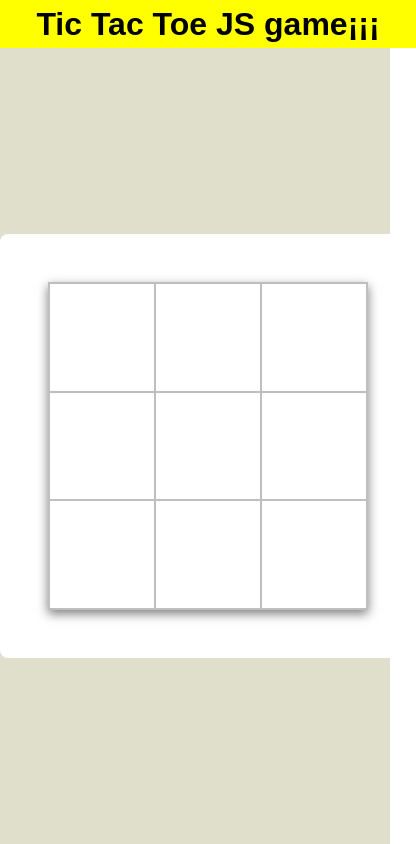
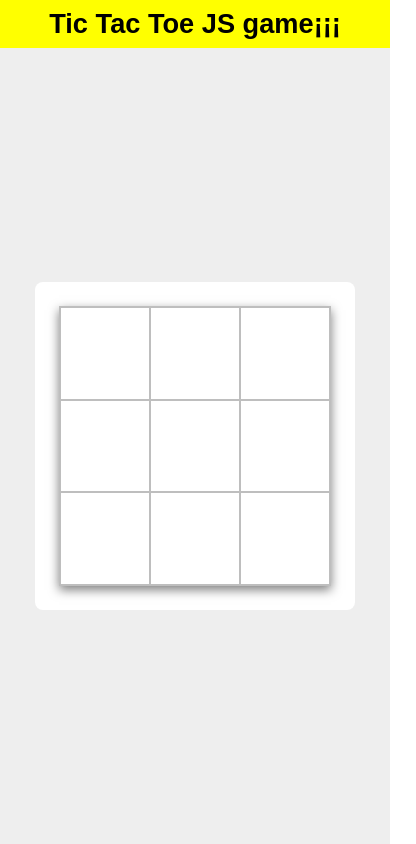
Before and after one commit to AlexisW42/TicTacToe-js, a plain HTML site: page index.html in a window 390 px wide. Shown: the whole page, 416 px wide, since content can reach past the window. Drawn offline with Linux system fonts and the light colour scheme.

Commit message:
Improved css for responsiveness

```diff
--- a/style.css
+++ b/style.css
@@ -4,11 +4,15 @@
   font-family: Arial, Helvetica, sans-serif;
 }
 
+:root {
+  --table-size: 17rem;
+}
+
 .container {
   height: 100vh;
   display: grid;
   grid-template-rows: 3rem 1fr;
-  background-color: rgb(223, 223, 203);
+  background-color: rgb(238, 238, 238);
 }
 
 .header {
@@ -16,7 +20,7 @@
   display: flex;
   justify-content: center;
   align-items: center;
-  font-size: 2rem; font-weight: bold;
+  font-size: 1.7rem; font-weight: bold;
 }
 
 .container-gameboard {
@@ -27,7 +31,7 @@
   grid-column: auto;
   grid-row: auto;
   grid-auto-flow: column;
-  padding: 3rem;
+  padding: 1.5rem;
   border-radius: .5rem;
 }
 /*
@@ -36,8 +40,8 @@
 } */
 
 table {
-  height: 20rem;
-  width: 20rem;
+  height: var(--table-size);
+  width: var(--table-size);
   border-collapse: collapse;
   border: 1px solid rgb(163, 163, 163);
   box-shadow: 0px 4px 10px rgba(0, 0, 0, 0.5);
@@ -45,8 +49,8 @@ table {
 }
 
 td{
-  width: calc(20rem/3);
-  height: calc(20rem/3);
+  width: calc(var(--table-size)/3);
+  height: calc(var(--table-size)/3);
   text-align: center;
   border: 2px solid rgb(190,190,190);
 }
```
